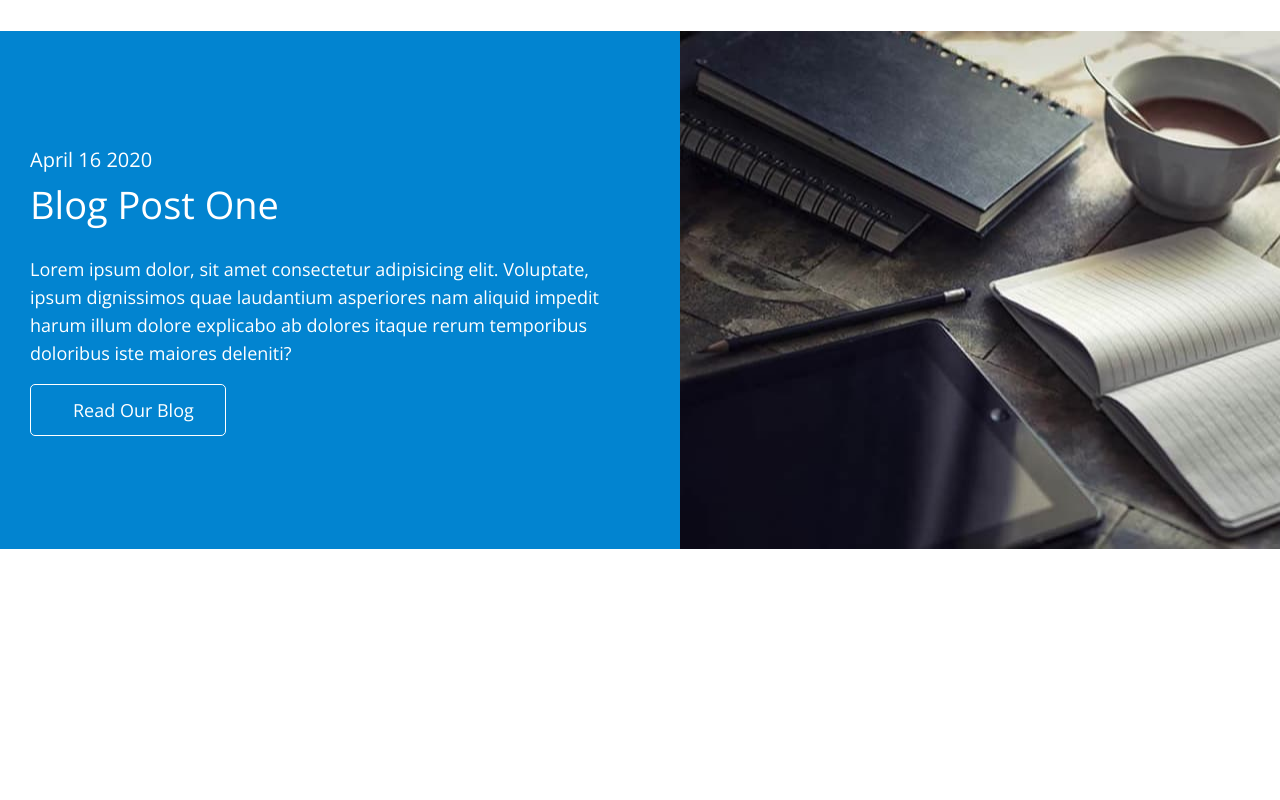
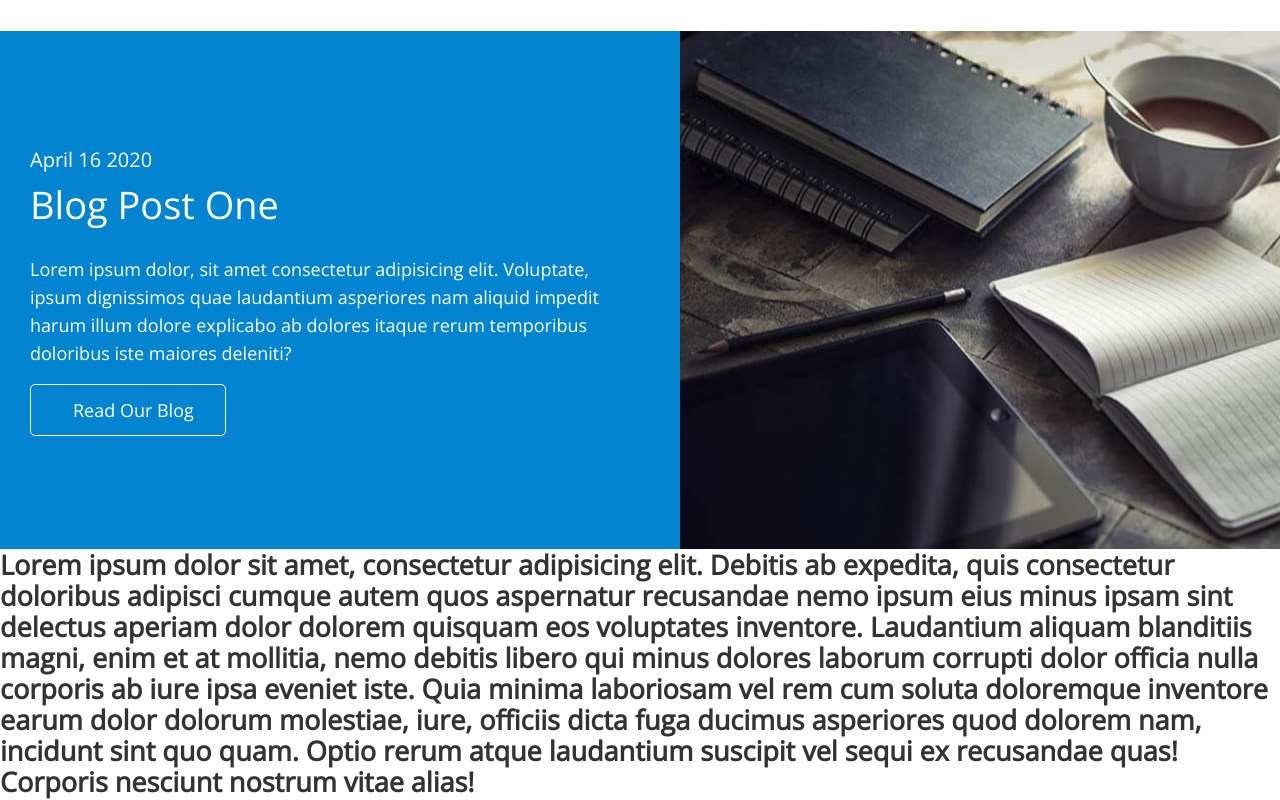
Before and after one commit to victorpalagitskyi/fson-67-cossacs, a plain HTML site: page index.html in a window 1280 px wide. Shown: the part 2220-3020 px from the top of the page. Before the commit the page ends 2769 px from the top, so only its background shows below. Drawn offline with nearby package versions, Linux system fonts and the light colour scheme.

Commit message:
conflict-2

```diff
--- a/index.html
+++ b/index.html
@@ -214,7 +214,6 @@
         </div>
       </section>
 
-
       <!-- blog -->
       <section class="blog">
         <div class="container">
@@ -222,14 +221,29 @@
             <h2 class="solution-subtitle">April 16 2020</h2>
             <h3 class="solution-title">Blog Post One</h3>
             <p class="solution-text">
-              Lorem ipsum dolor, sit amet consectetur adipisicing elit. Voluptate, ipsum dignissimos quae laudantium asperiores nam
-              aliquid impedit harum illum dolore explicabo ab dolores itaque rerum temporibus doloribus iste maiores deleniti?
+              Lorem ipsum dolor, sit amet consectetur adipisicing elit. Voluptate, ipsum dignissimos
+              quae laudantium asperiores nam aliquid impedit harum illum dolore explicabo ab dolores
+              itaque rerum temporibus doloribus iste maiores deleniti?
             </p>
             <a class="button ligth blog-btn link" href="">Read Our Blog </a>
           </div>
           <img src="./images/blog/blog.jpeg" alt="blog" width="680" height="517" />
         </div>
       </section>
+
+      <section>
+        <h2>
+          Lorem ipsum dolor sit amet, consectetur adipisicing elit. Debitis ab expedita, quis
+          consectetur doloribus adipisci cumque autem quos aspernatur recusandae nemo ipsum eius
+          minus ipsam sint delectus aperiam dolor dolorem quisquam eos voluptates inventore.
+          Laudantium aliquam blanditiis magni, enim et at mollitia, nemo debitis libero qui minus
+          dolores laborum corrupti dolor officia nulla corporis ab iure ipsa eveniet iste. Quia
+          minima laboriosam vel rem cum soluta doloremque inventore earum dolor dolorum molestiae,
+          iure, officiis dicta fuga ducimus asperiores quod dolorem nam, incidunt sint quo quam.
+          Optio rerum atque laudantium suscipit vel sequi ex recusandae quas! Corporis nesciunt
+          nostrum vitae alias!
+        </h2>
+      </section>
     </main>
   </body>
 </html>
```
